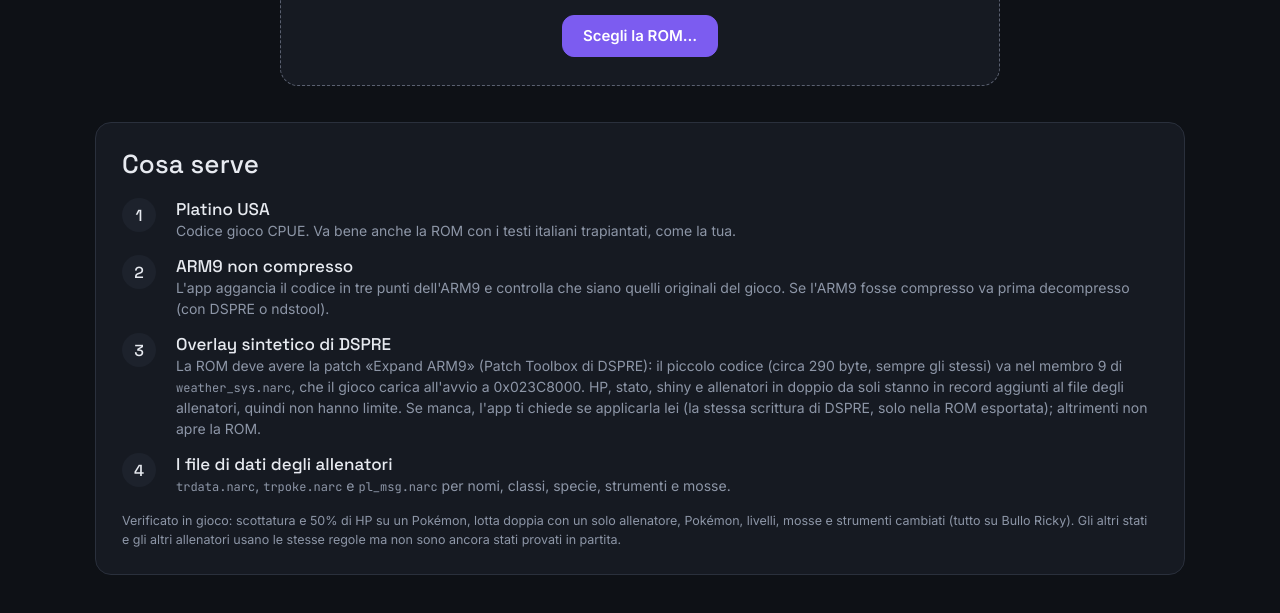
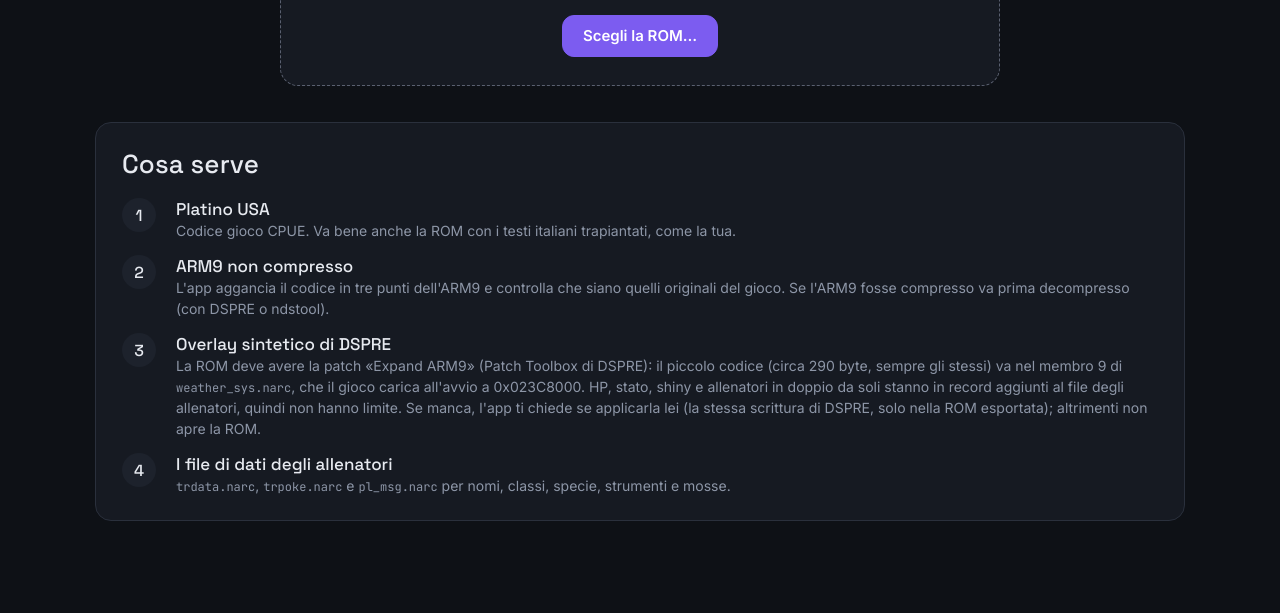
Before and after one commit to kkvzn/Plat-Trainer-Editor, an Electron app: page index.html in a window 1280 px wide. Shown: the part 249-862 px from the top of the page. After the commit the page ends 810 px from the top, so only its background shows below. Drawn offline with Linux system fonts and the light colour scheme.

Commit message:
Remove gameplay verification note from index.html
Removed verification note about gameplay testing.

```diff
--- a/index.html
+++ b/index.html
@@ -271,7 +271,6 @@ table.t td{padding:6px 8px;border-bottom:1px solid var(--line)}
       <li><span class="ic">3</span><div><b>Overlay sintetico di DSPRE</b><small>La ROM deve avere la patch «Expand ARM9» (Patch Toolbox di DSPRE): il piccolo codice (circa 290 byte, sempre gli stessi) va nel membro 9 di <span class="mono">weather_sys.narc</span>, che il gioco carica all'avvio a 0x023C8000. HP, stato, shiny e allenatori in doppio da soli stanno in record aggiunti al file degli allenatori, quindi non hanno limite. Se manca, l'app ti chiede se applicarla lei (la stessa scrittura di DSPRE, solo nella ROM esportata); altrimenti non apre la ROM.</small></div></li>
       <li><span class="ic">4</span><div><b>I file di dati degli allenatori</b><small><span class="mono">trdata.narc</span>, <span class="mono">trpoke.narc</span> e <span class="mono">pl_msg.narc</span> per nomi, classi, specie, strumenti e mosse.</small></div></li>
     </ul>
-    <p class="note" style="margin:16px 0 0">Verificato in gioco: scottatura e 50% di HP su un Pokémon, lotta doppia con un solo allenatore, Pokémon, livelli, mosse e strumenti cambiati (tutto su Bullo Ricky). Gli altri stati e gli altri allenatori usano le stesse regole ma non sono ancora stati provati in partita.</p>
   </div>
 </section>
 
```
